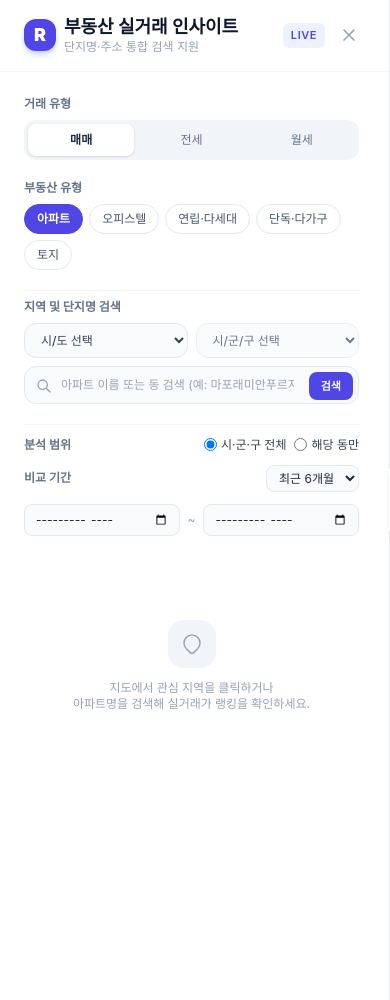
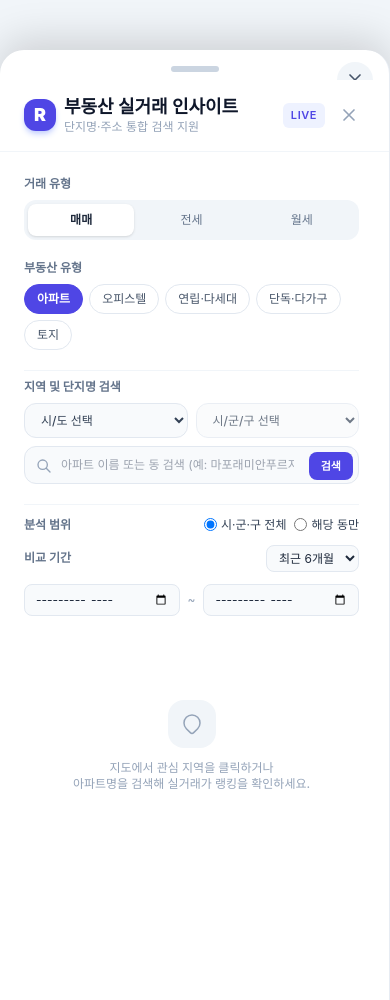
Before and after one commit to taylor02806-tech/apt---builder, a Flask app: page / in a window 390 px wide. Run offline with Flask 3, Linux system fonts and the light colour scheme; some libraries are stand-ins or nearby versions; some web fonts are replaced.

Commit message:
Refactor UI for responsive mobile bottom sheet layout

```diff
--- a/templates/index.html
+++ b/templates/index.html
@@ -68,6 +68,22 @@
             font-weight: 600;
             border-color: #4f46e5;
         }
+
+        /* 반응형 패널 토글 클래스 (모바일은 아래로 숨김, 데스크톱은 좌측으로 숨김) */
+        @media (max-width: 767px) {
+            .panel-closed {
+                transform: translateY(100%) !important;
+            }
+            .mobile-hide-hover {
+                display: none !important;
+            }
+        }
+        @media (min-width: 768px) {
+            .panel-closed {
+                margin-left: -480px !important;
+            }
+        }
+
         @keyframes overlayPulse {
             0%, 100% { transform: translateY(0); }
             50% { transform: translateY(-3px); }
@@ -122,7 +138,15 @@
 <body class="bg-slate-100 h-screen flex text-slate-800 antialiased overflow-x-auto overflow-y-hidden" style="touch-action: pan-x pan-y;">
 
     <!-- [레이어 1] 좌측 대시보드 및 상세 패널 (지도와 완벽히 분리된 최상위 Sibling 레이어) -->
-    <aside id="sidePanel" class="w-[480px] max-w-full h-full flex flex-col bg-white border-r border-slate-200/80 z-[1000] shadow-xl flex-shrink-0 relative transition-[margin-left] duration-300 ease-in-out ml-0" style="pointer-events: auto; z-index: 1000;" onclick="if(window.kakao&&kakao.maps&&kakao.maps.event)kakao.maps.event.preventMap();event.stopPropagation();" ondblclick="if(window.kakao&&kakao.maps&&kakao.maps.event)kakao.maps.event.preventMap();event.stopPropagation();" onmousedown="if(window.kakao&&kakao.maps&&kakao.maps.event)kakao.maps.event.preventMap();event.stopPropagation();" onmouseup="if(window.kakao&&kakao.maps&&kakao.maps.event)kakao.maps.event.preventMap();event.stopPropagation();" ontouchstart="if(window.kakao&&kakao.maps&&kakao.maps.event)kakao.maps.event.preventMap();event.stopPropagation();" ontouchend="if(window.kakao&&kakao.maps&&kakao.maps.event)kakao.maps.event.preventMap();event.stopPropagation();" onpointerdown="if(window.kakao&&kakao.maps&&kakao.maps.event)kakao.maps.event.preventMap();event.stopPropagation();" onwheel="if(window.kakao&&kakao.maps&&kakao.maps.event)kakao.maps.event.preventMap();event.stopPropagation();">
+    <aside id="sidePanel" class="fixed md:relative inset-x-0 bottom-0 top-[5vh] md:top-0 w-full md:w-[480px] h-[95vh] md:h-full flex flex-col bg-white border-r border-slate-200/80 z-[1000] shadow-[0_-10px_40px_rgba(0,0,0,0.15)] md:shadow-xl flex-shrink-0 rounded-t-3xl md:rounded-none transition-transform md:transition-[margin-left] duration-500 ease-in-out" style="pointer-events: auto; z-index: 1000;" onclick="if(window.kakao&&kakao.maps&&kakao.maps.event)kakao.maps.event.preventMap();event.stopPropagation();" ondblclick="if(window.kakao&&kakao.maps&&kakao.maps.event)kakao.maps.event.preventMap();event.stopPropagation();" onmousedown="if(window.kakao&&kakao.maps&&kakao.maps.event)kakao.maps.event.preventMap();event.stopPropagation();" onmouseup="if(window.kakao&&kakao.maps&&kakao.maps.event)kakao.maps.event.preventMap();event.stopPropagation();" ontouchstart="if(window.kakao&&kakao.maps&&kakao.maps.event)kakao.maps.event.preventMap();event.stopPropagation();" ontouchend="if(window.kakao&&kakao.maps&&kakao.maps.event)kakao.maps.event.preventMap();event.stopPropagation();" onpointerdown="if(window.kakao&&kakao.maps&&kakao.maps.event)kakao.maps.event.preventMap();event.stopPropagation();" onwheel="if(window.kakao&&kakao.maps&&kakao.maps.event)kakao.maps.event.preventMap();event.stopPropagation();">
+
+        <!-- 모바일 전용 핸들 및 닫기 버튼 -->
+        <div class="md:hidden flex items-center justify-center pt-4 pb-2 relative shrink-0">
+            <div class="w-12 h-1.5 bg-slate-300 rounded-full"></div>
+            <button onclick="togglePanel(false)" class="absolute right-4 top-3 p-2 bg-slate-100 rounded-full text-slate-600 hover:bg-slate-200">
+                <svg class="w-5 h-5" fill="none" stroke="currentColor" viewBox="0 0 24 24"><path stroke-linecap="round" stroke-linejoin="round" stroke-width="2" d="M6 18L18 6M6 6l12 12"></path></svg>
+            </button>
+        </div>
 
         <!-- [화면 1] 랭킹 및 필터 패널 -->
         <div id="rankingPanel" class="flex flex-col h-full z-[1000]" style="pointer-events: auto; z-index: 1000;" onclick="if(window.kakao&&kakao.maps&&kakao.maps.event)kakao.maps.event.preventMap();event.stopPropagation();" ondblclick="if(window.kakao&&kakao.maps&&kakao.maps.event)kakao.maps.event.preventMap();event.stopPropagation();" onmousedown="if(window.kakao&&kakao.maps&&kakao.maps.event)kakao.maps.event.preventMap();event.stopPropagation();" onmouseup="if(window.kakao&&kakao.maps&&kakao.maps.event)kakao.maps.event.preventMap();event.stopPropagation();" ontouchstart="if(window.kakao&&kakao.maps&&kakao.maps.event)kakao.maps.event.preventMap();event.stopPropagation();" ontouchend="if(window.kakao&&kakao.maps&&kakao.maps.event)kakao.maps.event.preventMap();event.stopPropagation();" onpointerdown="if(window.kakao&&kakao.maps&&kakao.maps.event)kakao.maps.event.preventMap();event.stopPropagation();" onwheel="if(window.kakao&&kakao.maps&&kakao.maps.event)kakao.maps.event.preventMap();event.stopPropagation();">
@@ -145,7 +169,7 @@
             </div>
 
             <!-- 필터 영역 -->
-            <div class="p-6 overflow-y-auto space-y-5 flex-1" style="scrollbar-gutter: stable;">
+            <div class="p-6 overflow-y-auto overscroll-contain space-y-5 flex-1" style="scrollbar-gutter: stable;">
                 <div>
                     <label class="text-xs font-bold text-slate-500 block mb-2">거래 유형</label>
                     <div class="bg-slate-100 p-1 rounded-xl flex gap-1">
@@ -313,7 +337,7 @@
         </div>
 
         <!-- [화면 2] 리치고 스타일 상세 패널 (지도와 분리된 독립 최상위 레이어) -->
-        <div id="detailPanel" class="hidden flex-col h-full bg-white z-[1000] overflow-y-auto" style="pointer-events: auto; z-index: 1000; scrollbar-gutter: stable;" onclick="if(window.kakao&&kakao.maps&&kakao.maps.event)kakao.maps.event.preventMap();event.stopPropagation();" ondblclick="if(window.kakao&&kakao.maps&&kakao.maps.event)kakao.maps.event.preventMap();event.stopPropagation();" onmousedown="if(window.kakao&&kakao.maps&&kakao.maps.event)kakao.maps.event.preventMap();event.stopPropagation();" onmouseup="if(window.kakao&&kakao.maps&&kakao.maps.event)kakao.maps.event.preventMap();event.stopPropagation();" ontouchstart="if(window.kakao&&kakao.maps&&kakao.maps.event)kakao.maps.event.preventMap();event.stopPropagation();" ontouchend="if(window.kakao&&kakao.maps&&kakao.maps.event)kakao.maps.event.preventMap();event.stopPropagation();" onpointerdown="if(window.kakao&&kakao.maps&&kakao.maps.event)kakao.maps.event.preventMap();event.stopPropagation();" onwheel="if(window.kakao&&kakao.maps&&kakao.maps.event)kakao.maps.event.preventMap();event.stopPropagation();">
+        <div id="detailPanel" class="hidden flex-col h-full bg-white z-[1000] overflow-y-auto overscroll-contain" style="pointer-events: auto; z-index: 1000; scrollbar-gutter: stable;" onclick="if(window.kakao&&kakao.maps&&kakao.maps.event)kakao.maps.event.preventMap();event.stopPropagation();" ondblclick="if(window.kakao&&kakao.maps&&kakao.maps.event)kakao.maps.event.preventMap();event.stopPropagation();" onmousedown="if(window.kakao&&kakao.maps&&kakao.maps.event)kakao.maps.event.preventMap();event.stopPropagation();" onmouseup="if(window.kakao&&kakao.maps&&kakao.maps.event)kakao.maps.event.preventMap();event.stopPropagation();" ontouchstart="if(window.kakao&&kakao.maps&&kakao.maps.event)kakao.maps.event.preventMap();event.stopPropagation();" ontouchend="if(window.kakao&&kakao.maps&&kakao.maps.event)kakao.maps.event.preventMap();event.stopPropagation();" onpointerdown="if(window.kakao&&kakao.maps&&kakao.maps.event)kakao.maps.event.preventMap();event.stopPropagation();" onwheel="if(window.kakao&&kakao.maps&&kakao.maps.event)kakao.maps.event.preventMap();event.stopPropagation();">
             <div class="p-5 pb-2 border-b border-slate-100">
                 <div class="flex items-center justify-between mb-3">
                     <button onclick="closeApartmentDetail()" class="inline-flex items-center gap-1 text-xs font-semibold text-slate-600 hover:text-slate-900 bg-slate-100 px-3 py-1.5 rounded-lg transition-colors">
@@ -640,7 +664,7 @@
         </div>
 
         <!-- 패널 여닫기 버튼 -->
-        <button onclick="togglePanel()" class="absolute top-1/2 -right-8 w-8 h-16 bg-white border-y border-r border-slate-200 rounded-r-xl shadow-md flex items-center justify-center z-[1001] transform -translate-y-1/2 cursor-pointer group hover:bg-slate-50 transition-colors" style="pointer-events: auto; z-index: 1001;">
+        <button onclick="togglePanel()" class="hidden md:flex absolute top-1/2 -right-8 w-8 h-16 bg-white border-y border-r border-slate-200 rounded-r-xl shadow-md items-center justify-center z-[1001] transform -translate-y-1/2 cursor-pointer group hover:bg-slate-50 transition-colors" style="pointer-events: auto; z-index: 1001;">
             <svg id="toggleIcon" class="w-5 h-5 text-slate-400 group-hover:text-slate-600 transition-transform duration-300" fill="none" stroke="currentColor" viewBox="0 0 24 24">
                 <path stroke-linecap="round" stroke-linejoin="round" stroke-width="2.5" d="M15 19l-7-7 7-7" />
             </svg>
@@ -650,6 +674,12 @@
     <!-- 오른쪽: 지도 영역 -->
     <main class="flex-1 h-full relative" style="touch-action: pan-x pan-y; overflow-x: auto; z-index: 1; pointer-events: auto;">
         <div id="map" class="w-full h-full" style="touch-action: manipulation; pointer-events: auto; position: relative; z-index: 1;"></div>
+
+        <!-- 모바일 전용 FAB (패널 열기 버튼) -->
+        <button id="mobileFab" class="md:hidden fixed bottom-8 left-1/2 -translate-x-1/2 z-[90] bg-slate-900/90 backdrop-blur-md text-white px-6 py-3.5 rounded-full shadow-2xl font-bold flex items-center gap-2 transition-transform duration-500 translate-y-32 pointer-events-auto" onclick="togglePanel(true)">
+            <svg class="w-5 h-5" fill="none" stroke="currentColor" viewBox="0 0 24 24"><path stroke-linecap="round" stroke-linejoin="round" stroke-width="2" d="M4 6h16M4 12h16M4 18h16"></path></svg>
+            목록 보기
+        </button>
 
         <!-- 좌측 상단 플로팅 안내 바 (터치 가로챔 방지: 컨테이너 pointer-events-none, 버튼/배지만 auto) -->
         <div class="absolute top-5 left-5 z-10 flex items-center gap-2 pointer-events-none">
@@ -685,14 +715,6 @@
             </div>
         </div>
 
-        <!-- 모바일 전용 메뉴 다시 열기 플로팅 버튼 (메뉴 닫힘 시 우측 하단 노출, z-index 9999, pointer-events-auto) -->
-        <button id="mobileMenuOpenBtn"
-                onclick="togglePanel(true)"
-                class="hidden fixed bottom-6 right-5 z-[9999] px-4 py-3 bg-slate-900/90 hover:bg-slate-900 active:bg-black text-white rounded-full shadow-2xl border border-slate-700 font-bold text-xs flex items-center gap-2 backdrop-blur-md transition-all duration-300 transform active:scale-95 pointer-events-auto cursor-pointer"
-                title="메뉴 열기">
-            <span class="text-sm">📊</span>
-            <span class="tracking-tight">메뉴 열기</span>
-        </button>
     </div>
 
     <script>
@@ -700,8 +722,9 @@
             const panel = document.getElementById('sidePanel');
             const icon = document.getElementById('toggleIcon');
             const openBtn = document.getElementById('mobileMenuOpenBtn');
-
-            const isCurrentlyOpen = panel.classList.contains('ml-0');
+            const fab = document.getElementById('mobileFab');
+
+            const isCurrentlyOpen = !panel.classList.contains('panel-closed');
             const shouldOpen = forceOpen !== null ? forceOpen : !isCurrentlyOpen;
 
             if (!shouldOpen) {
@@ -712,7 +735,7 @@
                 hoverStateRef.currentKey = null;
                 if (panel) panel.classList.remove('hover-bridge');
                 // 메뉴 닫기
-                panel.classList.replace('ml-0', '-ml-[480px]');
+                panel.classList.add('panel-closed');
                 if (icon && icon.parentElement) {
                     icon.parentElement.classList.replace('-right-8', '-right-12');
                     icon.parentElement.classList.add('w-12');
@@ -720,9 +743,10 @@
                     icon.innerHTML = `<path stroke-linecap="round" stroke-linejoin="round" stroke-width="2.5" d="M9 5l7 7-7 7" />`;
                 }
                 if (openBtn) openBtn.classList.remove('hidden');
+                if (fab) fab.classList.remove('translate-y-32');
             } else {
                 // 메뉴 열기
-                panel.classList.replace('-ml-[480px]', 'ml-0');
+                panel.classList.remove('panel-closed');
                 if (icon && icon.parentElement) {
                     icon.parentElement.classList.replace('-right-12', '-right-8');
                     icon.parentElement.classList.add('w-8');
@@ -730,6 +754,7 @@
                     icon.innerHTML = `<path stroke-linecap="round" stroke-linejoin="round" stroke-width="2.5" d="M15 19l-7-7 7-7" />`;
                 }
                 if (openBtn) openBtn.classList.add('hidden');
+                if (fab) fab.classList.add('translate-y-32');
             }
 
             setTimeout(() => {
@@ -1341,7 +1366,7 @@
 
                     const panelHtml = `
                         <div id="hoverCard_${badgeKey}"
-                             class="hidden relative select-none"
+                             class="hidden mobile-hide-hover relative select-none"
                              style="pointer-events: auto; touch-action: manipulation;"
                              onmouseenter="window.onOverlayGroupMouseEnter('${badgeKey}')"
                              onmouseleave="window.onOverlayGroupMouseLeave('${badgeKey}')">
@@ -2105,6 +2130,35 @@
         marker.setPosition(currentLatLng);
         marker.setMap(map);
         setTimeout(() => { fetchRegionInfo(mapOption.center); }, 500);
+
+        // 모바일 스와이프(아래로 드래그) 닫기 로직
+        const sidePanelEl = document.getElementById('sidePanel');
+        let touchStartY = 0;
+        let touchEndY = 0;
+        sidePanelEl.addEventListener('touchstart', (e) => {
+            touchStartY = e.changedTouches[0].screenY;
+        }, {passive: true});
+        sidePanelEl.addEventListener('touchend', (e) => {
+            touchEndY = e.changedTouches[0].screenY;
+            // 모바일 환경(768px 미만)이고, 화면 상단에서 아래로 100px 이상 스와이프했으며, 스크롤이 최상단일 때 닫기
+            if (window.innerWidth < 768 && touchEndY - touchStartY > 100) {
+                // rankingPanel이나 detailPanel의 scrollY가 0인지 체크
+                const rankingPanel = document.getElementById('rankingPanel');
+                const detailPanel = document.getElementById('detailPanel');
+                let isAtTop = true;
+                if (!rankingPanel.classList.contains('hidden')) {
+                    const scrollContainer = rankingPanel.querySelector('.overflow-y-auto');
+                    if (scrollContainer && scrollContainer.scrollTop > 10) isAtTop = false;
+                } else if (!detailPanel.classList.contains('hidden')) {
+                    if (detailPanel.scrollTop > 10) isAtTop = false;
+                }
+
+                if (isAtTop) {
+                    togglePanel(false);
+                }
+            }
+        }, {passive: true});
+
     </script>
 </body>
 </html>
```
